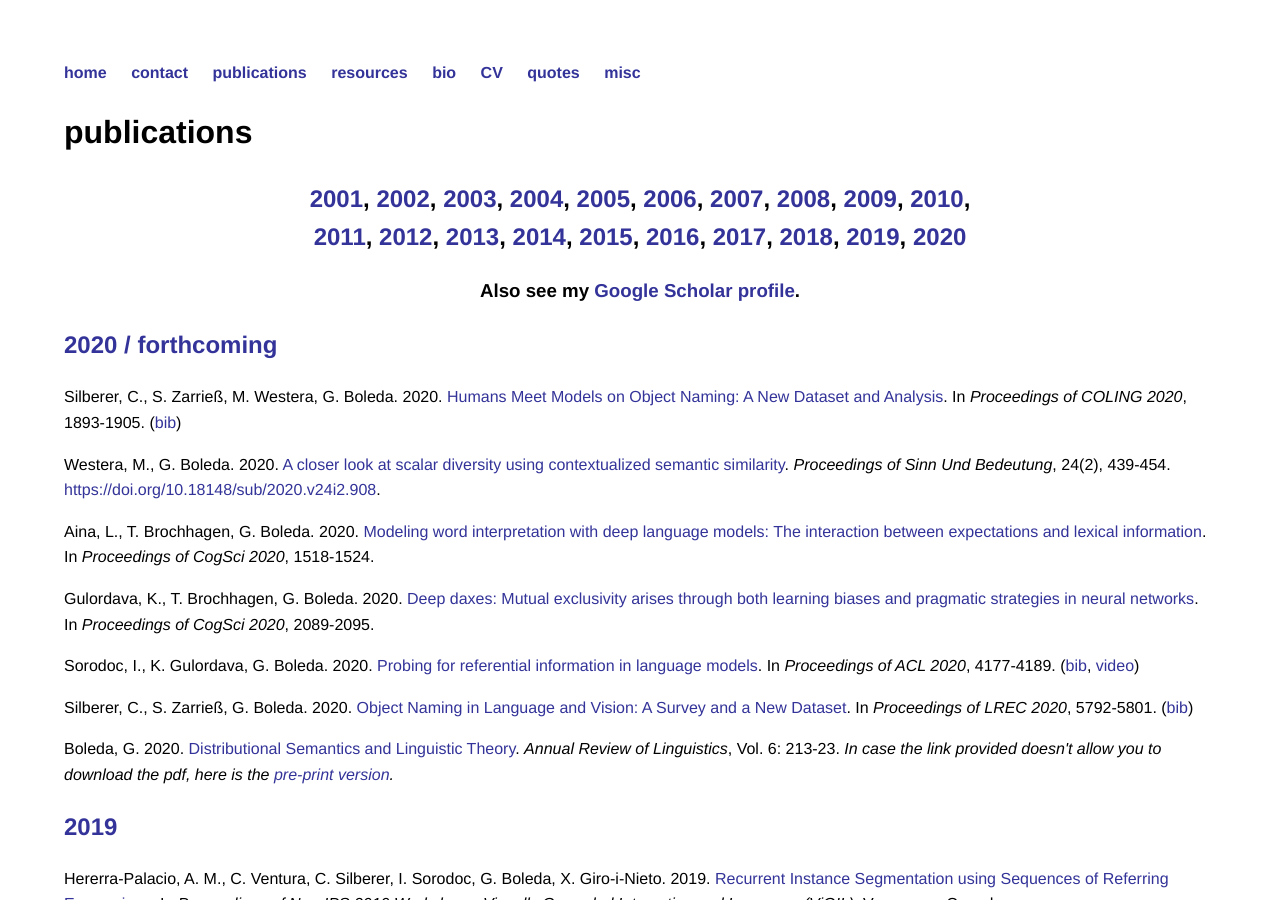
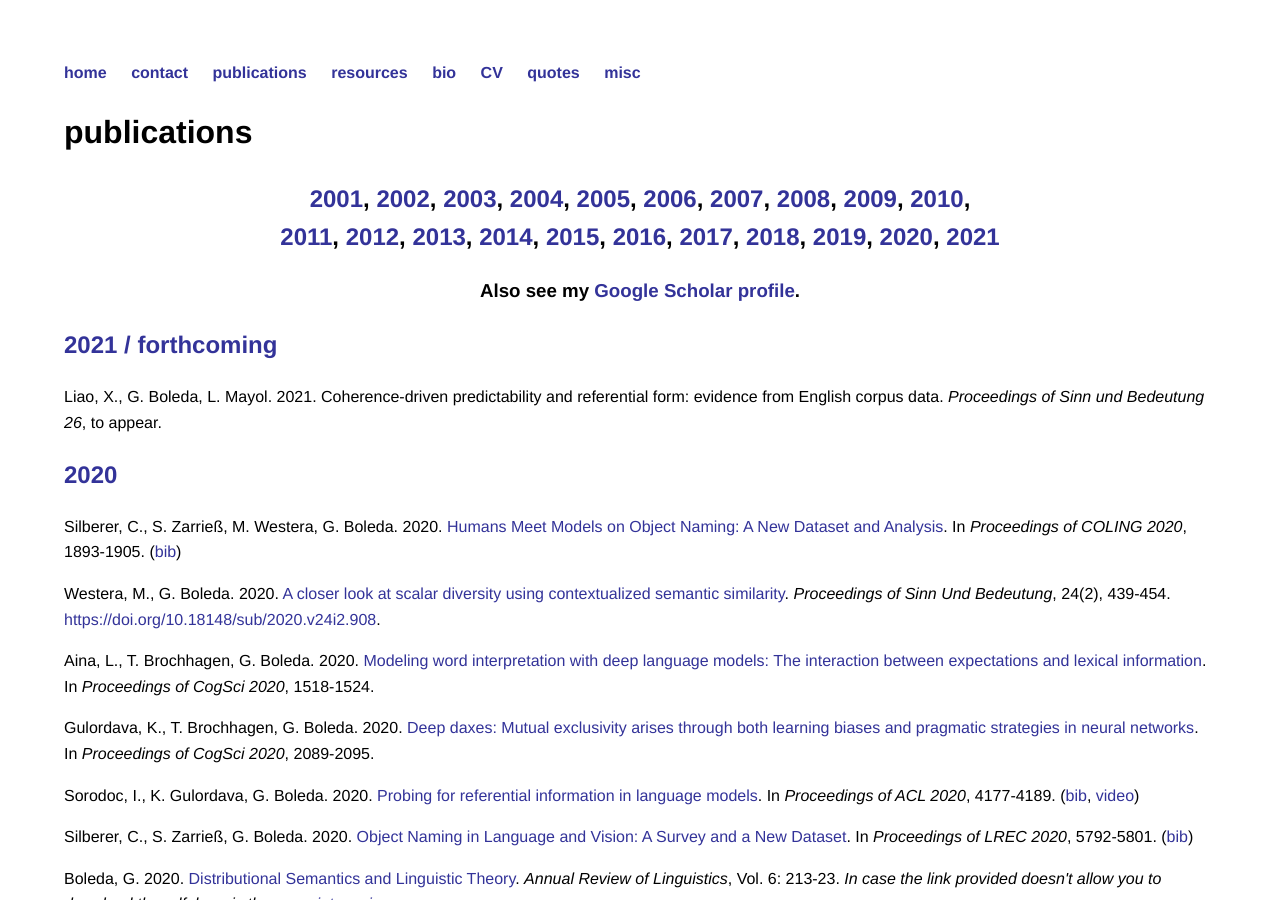
Before and after one commit to gboleda/gboleda.github.io, a Jekyll site: the page built from pubs/index.html, in a window 1280 px wide and 900 px high. Built offline with Jekyll 4.4.1, drawn with Linux system fonts in a browser that asks for light colours.

Commit message:
sub paper xixian

```diff
--- a/index.html
+++ b/index.html
@@ -35,6 +35,7 @@ In <i>Proceedings of NAACL-HLT 2019</i>, 3772-3783.
 
 <h3>news</h3>
 <ul>
+  <li>June 2021: Paper accepted at Sinn und Bedeutung 26: Coherence-driven predictability and referential form: evidence from English corpus data, with Xixian Liao and Laia Mayol.</li>
   <li>December 2020: Paper published at COLING 2020: <a href="https://www.aclweb.org/anthology/2020.coling-main.172.pdf">Humans Meet Models on Object Naming: A New Dataset and Analysis</a>, with Carina Silberer, Sina Zarrieß, and Matthijs Westera.</li>
   <li>September 2020: Proceedings paper from Sinn und Bedeutung 24 out: <a href="https://ojs.ub.uni-konstanz.de/sub/index.php/sub/article/view/908/834">A closer look at scalar diversity using contextualized semantic similarity</a>, with Matthijs Westera.</li>
   <li>August 2020: Invited to present at the <a href="http://aovivo.abralin.org/en/">Abralin Ao Vivo</a> online talk series.</li>
--- a/pubs/index.html
+++ b/pubs/index.html
@@ -19,7 +19,7 @@ title: publications
 <a href="#2011">2011</a>, <a href="#2012">2012</a>, <a href="#2013">2013</a>,
 <a href="#2014">2014</a>, <a href="#2015">2015</a>, <a href="#2016">2016</a>,
 <a href="#2017">2017</a>, <a href="#2018">2018</a>, <a href="#2019">2019</a>,
-<a href="#2020">2020</a>
+<a href="#2020">2020</a>, <a href="#2021">2021</a>
 </h2>
 
 <h3 style="text-align:center">Also see my <a href="https://scholar.google.com/citations?user=NFJ9kUEAAAAJ">Google Scholar profile</a>.</h3>
@@ -31,7 +31,14 @@ title: publications
 </p>
 -->
 
-<h2><a name="2020">2020 / forthcoming</a></h2>
+<h2><a name="2021">2021 / forthcoming</a></h2>
+
+<p>Liao, X., G. Boleda, L. Mayol. 2021.
+  Coherence-driven predictability and referential form: evidence from English corpus data.
+  <i>Proceedings of Sinn und Bedeutung 26</i>, to appear.
+</p>
+
+<h2><a name="2020">2020</a></h2>
 
 <p>Silberer, C., S. Zarrieß, M. Westera, G. Boleda. 2020.
   <a href="https://www.aclweb.org/anthology/2020.coling-main.172.pdf">Humans Meet Models on Object Naming: A New Dataset and Analysis</a>.
```
